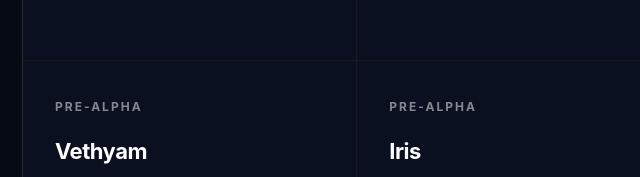
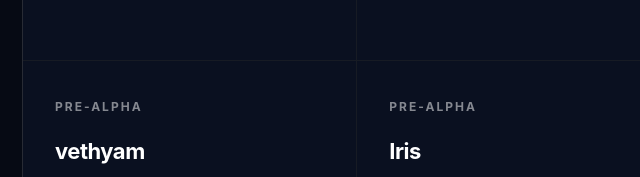
Before and after one commit to corveth/corveth-website, a plain HTML site: page index.html in a window 1280 px wide. Shown: the part 3680-3857 px from the top of the page, 116-756 px from the left. Drawn offline with Linux system fonts and the light colour scheme.

Commit message:
Lowercase vethyam project name for branding consistency

```diff
--- a/index.html
+++ b/index.html
@@ -877,7 +877,7 @@
     </div>
     <div class="project-card">
       <div class="project-status" style="color:var(--dim)">Pre-alpha</div>
-      <h3>Vethyam</h3>
+      <h3>vethyam</h3>
       <p>A from-scratch mission control system for satellites and other remote systems — telemetry processing, commanding, alarms, timelines, and archiving. Built clean-room to its own design, sharing no code with existing tools in the space.</p>
     </div>
     <div class="project-card">
```
